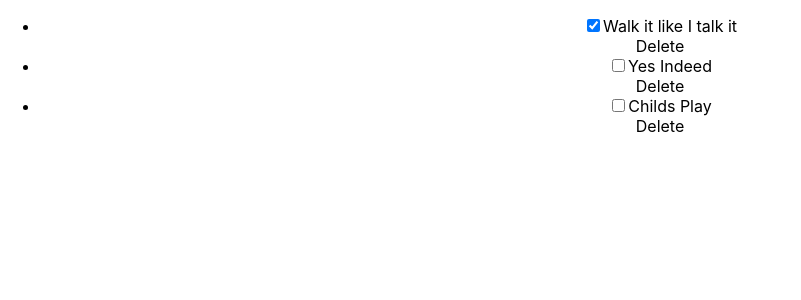
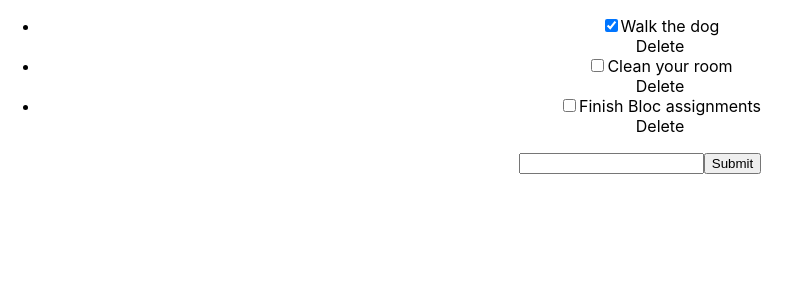
Before and after one commit to ArturoRivera/React-To-Do-Project, a React (Create React App) app: page / in a window 1280 px wide. Shown: the top 300 px of the page, without its empty margins (0-801 px from the left). Built offline with nearby package versions, Linux system fonts and the light colour scheme.

Commit message:
Events Checkpoint Completed

```diff
--- a/src/App.js
+++ b/src/App.js
@@ -4,23 +4,44 @@ import './App.css';
 
 class App extends Component {
 
-    constructor(){
-        super();
-
+    constructor(props){
+        super(props);
         this.state = {
             todos: [
-                {description: 'Walk it like I talk it', isCompleted: true},
-                {description: 'Yes Indeed', isCompleted: false},
-                {description: 'Childs Play', isCompleted: false}
-            ]
+                {description: 'Walk the dog', isCompleted: true},
+                {description: 'Clean your room', isCompleted: false},
+                {description: 'Finish Bloc assignments', isCompleted: false}
+            ],
+            newTodoDescription: ''
         };
 
-        this.deleteMessage = this.deleteMessage.bind(this);
+       this.deleteMessage = this.deleteMessage.bind(this);
     }
+
+    handleChange(e){
+      this.setState({ newTodoDescription: e.target.value})
+    }
+
+    handleSubmit(e){
+      e.preventDefault();
+      if (!this.state.newTodoDescription) {return}
+      const newTodo = {description: this.state.newTodoDescription, isCompleted: false};
+      this.setState({ todos: [...this.state.todos, newTodo], newTodoDescription: ''});
+    }
+
+
+    toggleComplete(index){
+      const todos = this.state.todos.slice();
+      const todo = todos[index];
+      todo.isCompleted = todo.isCompleted ? false : true;
+      this.setState({todos: todos});
+    }
+
 
     deleteMessage() {
         this.setState({ todos:[] })
     }
+
 
     render() {
         return (
@@ -32,11 +53,16 @@ class App extends Component {
                             key={index}
                             description={todo.description}
                             isCompleted={todo.isCompleted}
+                            toggleComplete={ () => this.toggleComplete(index)}
                             deleteMessage={this.deleteMessage}
                         />
                     )
                 }
             </ul>
+            <form onSubmit={ (e) => this.handleSubmit(e) }>
+              <input type="text" value={ this.state.newTodoDescription} onChange={ (e) => this.handleChange(e)} />
+              <input type="submit" />
+            </form>
           </div>
         );
     }
--- a/src/components/ToDo.js
+++ b/src/components/ToDo.js
@@ -4,7 +4,7 @@ class ToDo extends Component {
     render(){
         return (
             <li>
-            <input type="checkbox" checked={this.props.isCompleted} />
+            <input type="checkbox" defaultChecked={this.props.isCompleted} onChange={this.props.toggleComplete } />
             <span>{this.props.description}</span>
             <div onClick={this.props.deleteMessage}>Delete</div>
             </li>
```
